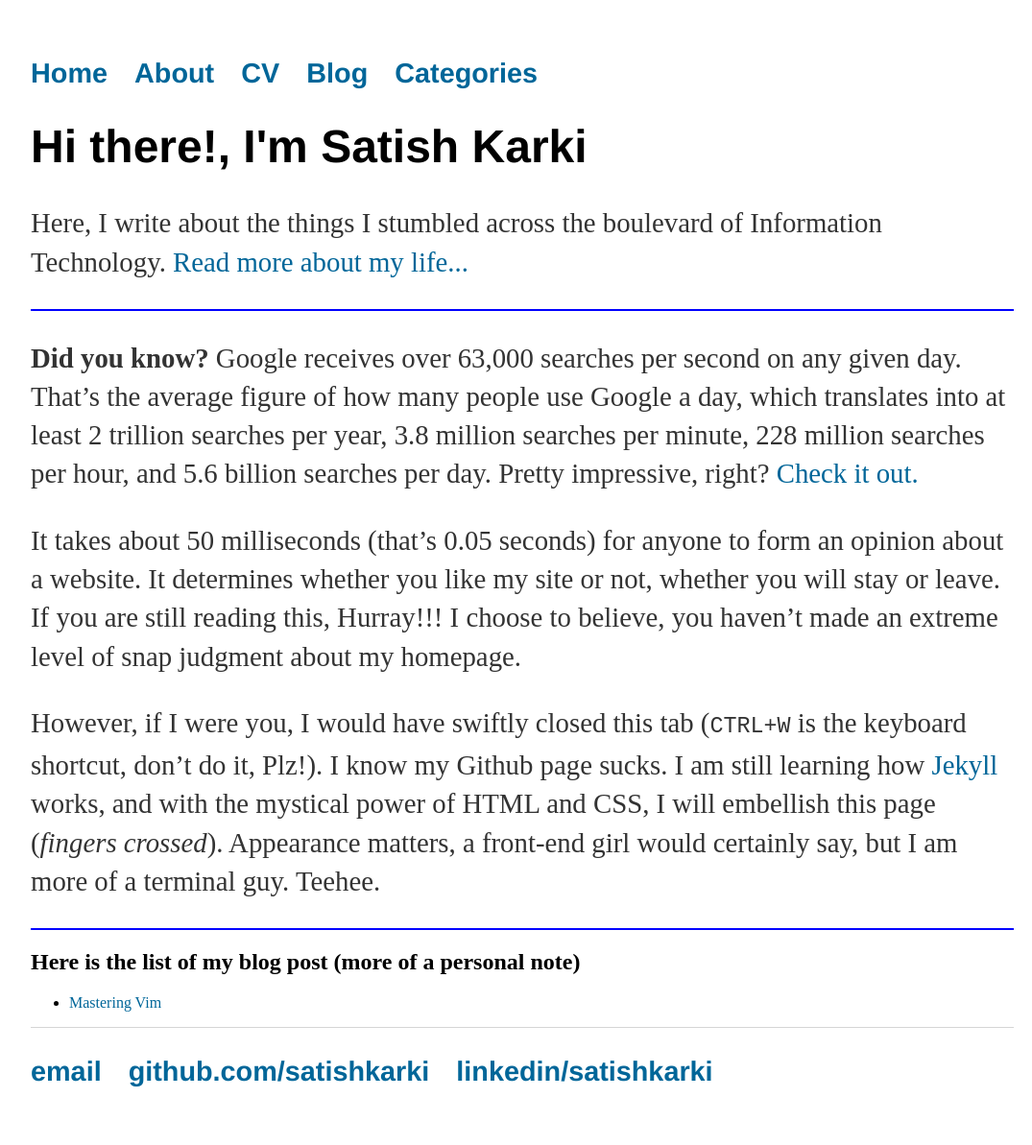
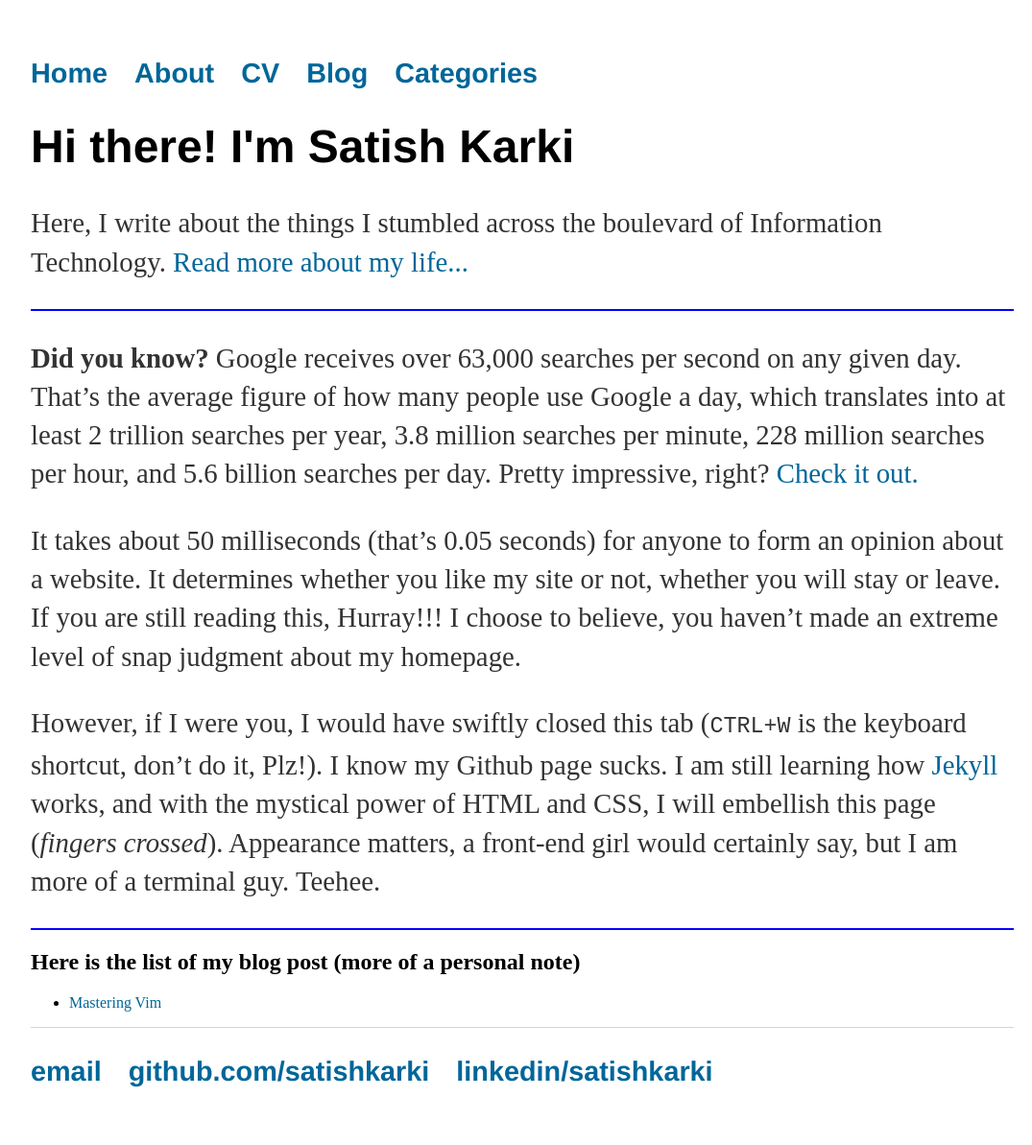
Before and after one commit to satishkarki/firstblog, a Jekyll site: the page built from index.md, in a window 1280 px wide. Shown: the whole page at 96% size, without its empty margins (96-1171 px from the left). Built offline with Jekyll 4.4.1, drawn with Linux system fonts in a browser that asks for light colours.

Commit message:
fonts changed

```diff
--- a/css/main.css
+++ b/css/main.css
@@ -41,4 +41,5 @@ ul.posts {
 
 ul.posts li {
     list-style: none;
+    font-size: 1.2em;
 }
--- a/index.md
+++ b/index.md
@@ -3,7 +3,7 @@ layout: default
 title: Satish Karki
 ---
 <div class="blurb">
-	<h1>Hi there!, I'm Satish Karki</h1>
+	<h1>Hi there! I'm Satish Karki</h1>
 	<p>Here, I write about the things I stumbled across the boulevard of Information Technology. <a href="/about">Read more about my life...</a></p>
 </div><!-- /.blurb -->
 <hr style="height:2px;border-width:0;color:blue;background-color:blue">
```
